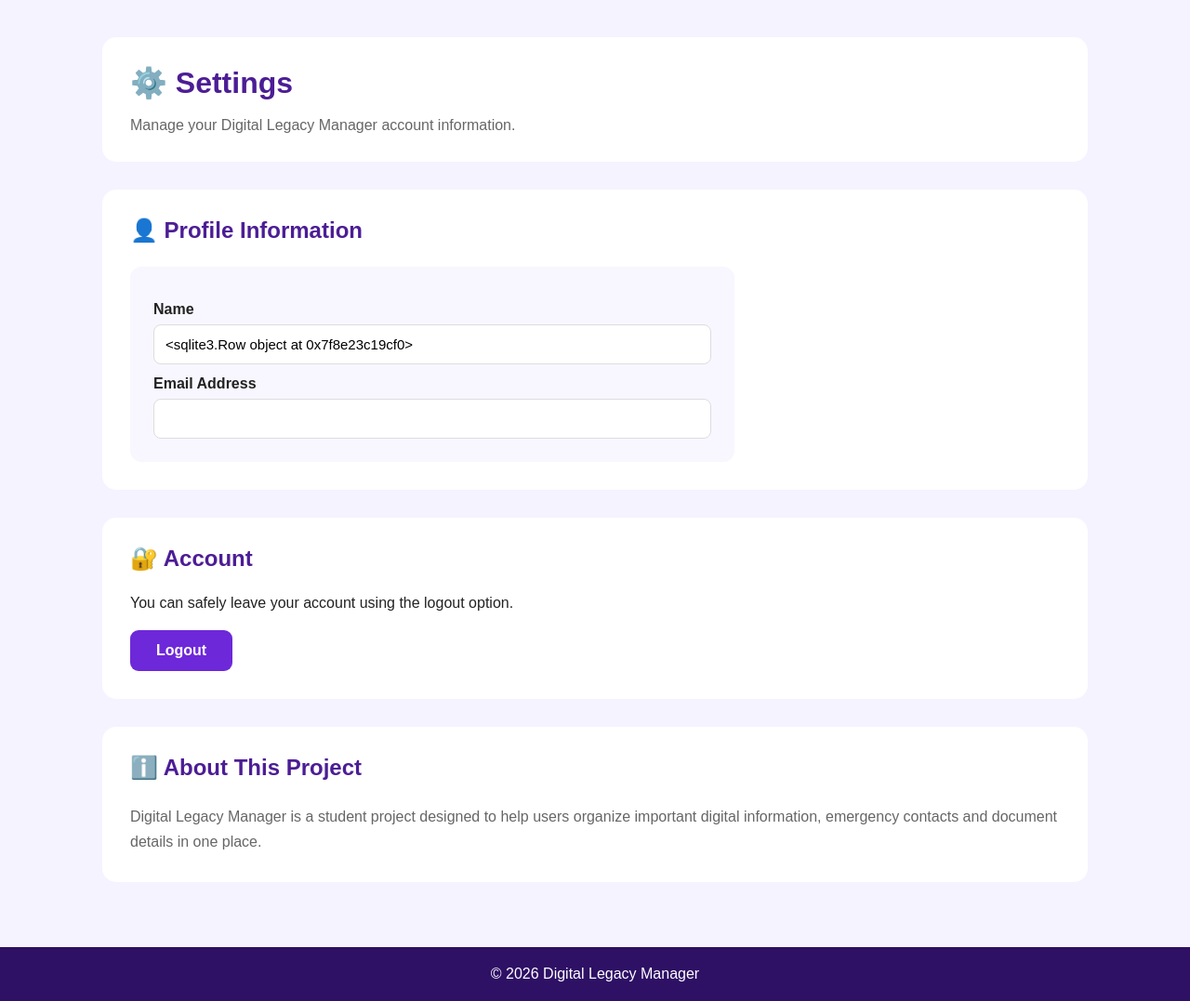
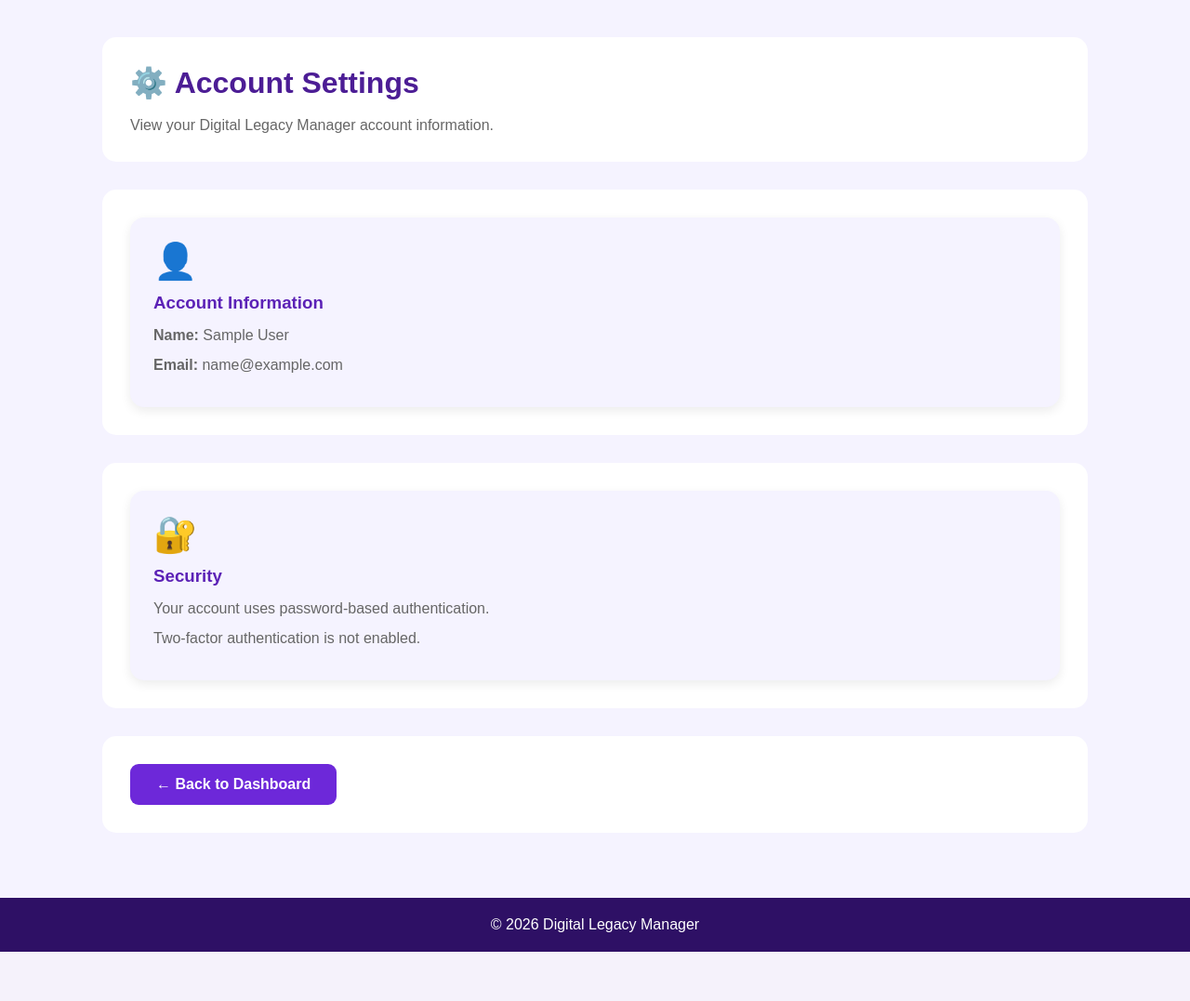
Before and after one commit to Student-tinalChaudhari/DigitalLegacyManager, a Flask app: page /settings in a window 1280 px wide. Shown: the part 74-1151 px from the top of the page at 93% size. After the commit the page ends 1098 px from the top, so only its background shows below. Run offline with Flask 3, Linux system fonts and the light colour scheme; the visitor is signed in with stand-in values (Sample User, id 1); data comes from the database, SQL or seed files in the repository; parts of the project's set-up code (start-up, migrations or seed data) failed here and were passed over.

Commit message:
Fix dashboard and settings

```diff
--- a/templates/settings.html
+++ b/templates/settings.html
@@ -1,13 +1,18 @@
 <!DOCTYPE html>
 <html lang="en">
+
 <head>
+
     <meta charset="UTF-8">
-    <meta name="viewport" content="width=device-width, initial-scale=1.0">
+
+    <meta name="viewport"
+          content="width=device-width, initial-scale=1.0">
 
     <title>Settings - Digital Legacy Manager</title>
 
     <link rel="stylesheet"
           href="{{ url_for('static', filename='style.css') }}">
+
 </head>
 
 <body>
@@ -18,7 +23,8 @@
         🔐 Digital Legacy Manager
     </div>
 
-    <a href="{{ url_for('dashboard') }}" class="nav-btn">
+    <a href="{{ url_for('dashboard') }}"
+       class="nav-btn">
         Dashboard
     </a>
 
@@ -29,10 +35,10 @@
 
     <div class="welcome">
 
-        <h1>⚙️ Settings</h1>
+        <h1>⚙️ Account Settings</h1>
 
         <p>
-            Manage your Digital Legacy Manager account information.
+            View your Digital Legacy Manager account information.
         </p>
 
     </div>
@@ -40,26 +46,21 @@
 
     <section class="dashboard-section">
 
-        <h2>👤 Profile Information</h2>
+        <div class="card">
 
-        <div class="form-card">
+            <div class="card-icon">👤</div>
 
-            <label>Name</label>
+            <h3>Account Information</h3>
 
-            <input
-                type="text"
-                value="{{ user }}"
-                readonly
-            >
+            <p>
+                <strong>Name:</strong>
+                {{ user["name"] }}
+            </p>
 
-
-            <label>Email Address</label>
-
-            <input
-                type="email"
-                value="{{ email }}"
-                readonly
-            >
+            <p>
+                <strong>Email:</strong>
+                {{ user["email"] }}
+            </p>
 
         </div>
 
@@ -68,31 +69,31 @@
 
     <section class="dashboard-section">
 
-        <h2>🔐 Account</h2>
+        <div class="card">
 
-        <p style="margin-bottom: 20px;">
-            You can safely leave your account using the logout option.
-        </p>
+            <div class="card-icon">🔐</div>
 
-        <a href="{{ url_for('logout') }}"
-           class="primary-btn">
-            Logout
-        </a>
+            <h3>Security</h3>
+
+            <p>
+                Your account uses password-based authentication.
+            </p>
+
+            <p>
+                Two-factor authentication is not enabled.
+            </p>
+
+        </div>
 
     </section>
 
 
     <section class="dashboard-section">
 
-        <h2>ℹ️ About This Project</h2>
-
-        <p style="line-height: 1.7; color: #666;">
-
-            Digital Legacy Manager is a student project designed
-            to help users organize important digital information,
-            emergency contacts and document details in one place.
-
-        </p>
+        <a href="{{ url_for('dashboard') }}"
+           class="primary-btn">
+            ← Back to Dashboard
+        </a>
 
     </section>
 
@@ -106,4 +107,5 @@
 </footer>
 
 </body>
+
 </html>
```
Also changed, not shown: dashboard.html (+4 -37 lines).
